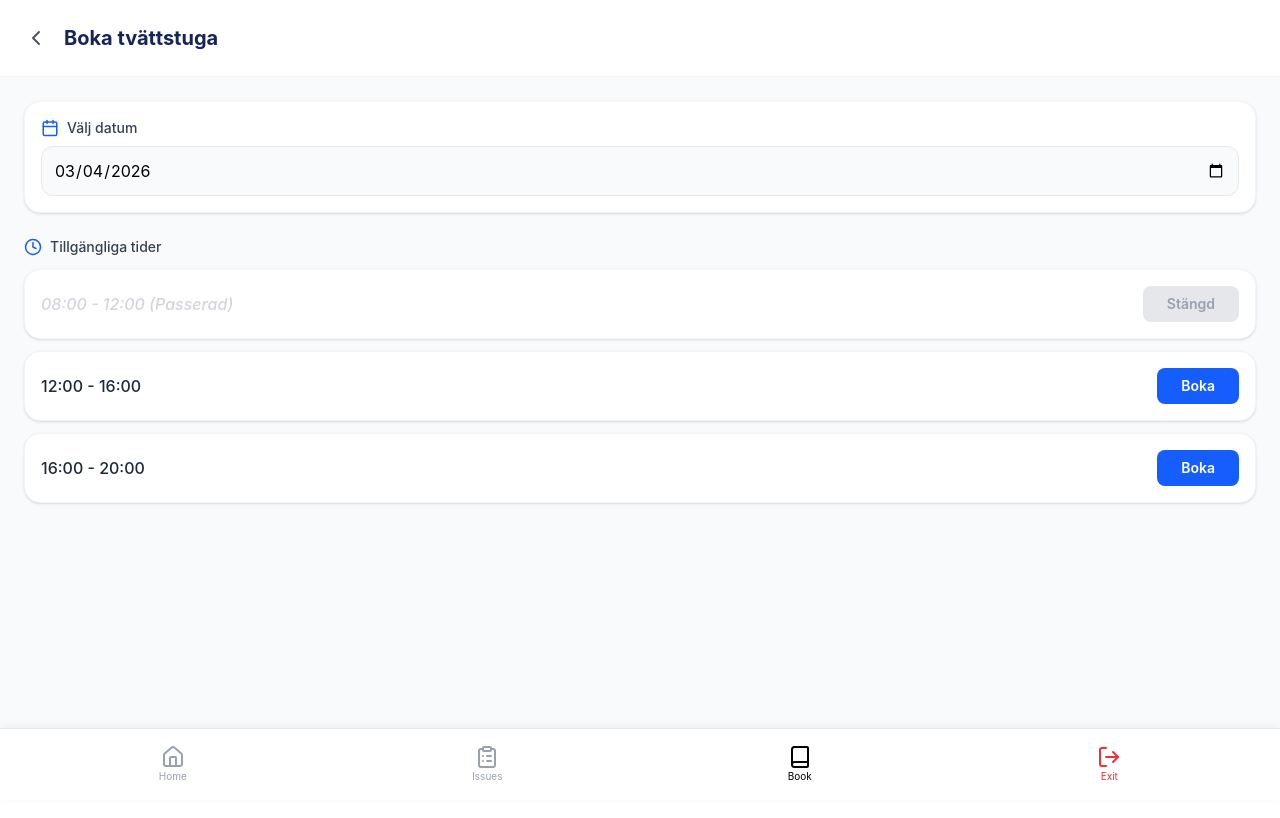
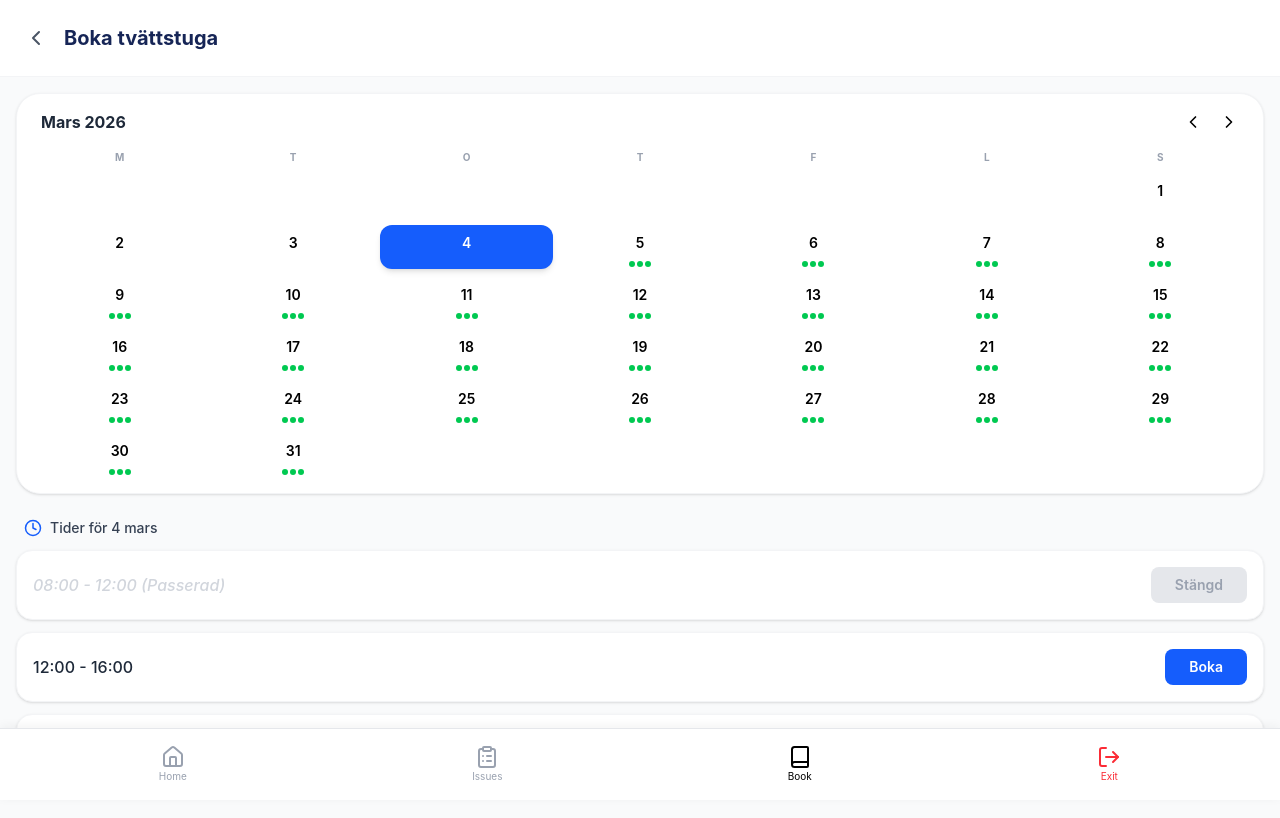
Before and after one commit to Leoslek/Fasitghet, a React (Vite) app in the folder my-react-app/: page /booking in a window 1280 px wide. Shown: the top 818 px of the page. Built offline with nearby package versions, Linux system fonts and the light colour scheme; no server answers; the database is empty.

Commit message:
Ny look på Booking

```diff
--- a/my-react-app/src/BookingPage.jsx
+++ b/my-react-app/src/BookingPage.jsx
@@ -1,15 +1,16 @@
-import React, { useState, useEffect } from 'react';
-import { Calendar as CalendarIcon, Clock, ChevronLeft, CheckCircle2 } from 'lucide-react';
+import React, { useState, useEffect, useCallback } from 'react';
+import { Clock, ChevronLeft, ChevronRight, CheckCircle2 } from 'lucide-react';
 import { Link } from 'react-router-dom';
 import { supabase } from './supabaseClient';
 import BottomNav from './BottomNav';
 
 const BookingPage = () => {
+  const [viewDate, setViewDate] = useState(new Date());
   const [selectedDate, setSelectedDate] = useState(new Date().toISOString().split('T')[0]);
   const [loading, setLoading] = useState(false);
   const [showStatus, setShowStatus] = useState({ show: false, message: '', type: '' });
   const [userId, setUserId] = useState(null);
-  const [existingBookings, setExistingBookings] = useState([]);
+  const [monthBookings, setMonthBookings] = useState([]);
 
   const slots = [
     { start: "08:00", end: "12:00" },
@@ -17,59 +18,99 @@ const BookingPage = () => {
     { start: "16:00", end: "20:00" }
   ];
 
-  const isTimePast = (slotStart) => {
+  // Hjälpfunktion för att kolla dåtid
+  const isTimePast = (dateStr, slotStart) => {
     const now = new Date();
     const today = now.toISOString().split('T')[0];
-    if (selectedDate < today) return true;
-    if (selectedDate === today) {
+    if (dateStr < today) return true;
+    if (dateStr === today) {
       const [hour] = slotStart.split(':');
       return now.getHours() >= parseInt(hour);
     }
     return false;
   };
 
+  // Hämta bokningar för vyn (memoized för att slippa ESLint-varning)
+  const fetchMonthStatus = useCallback(async () => {
+    const firstDay = new Date(viewDate.getFullYear(), viewDate.getMonth(), 1).toISOString();
+    const lastDay = new Date(viewDate.getFullYear(), viewDate.getMonth() + 1, 0, 23, 59, 59).toISOString();
+
+    const { data, error } = await supabase
+      .from('bookings')
+      .select('id, start_time, user_id')
+      .eq('resource_id', '1353191a-15fa-4900-9c94-bdff49f45c69')
+      .eq('status', 'confirmed')
+      .gte('start_time', firstDay)
+      .lte('start_time', lastDay);
+
+    if (error) console.error("Error:", error.message);
+    if (data) setMonthBookings(data);
+  }, [viewDate]);
+
   useEffect(() => {
-    const initPage = async () => {
-      const { data: { user }, error: userError } = await supabase.auth.getUser();
-      if (userError) console.error("Error fetching user:", userError.message);
+    const init = async () => {
+      const { data: { user } } = await supabase.auth.getUser();
       if (user) setUserId(user.id);
-      fetchBookings();
+      fetchMonthStatus();
     };
-    initPage();
-  }, [selectedDate]);
+    init();
+  }, [fetchMonthStatus]);
 
-  const fetchBookings = async () => {
-    const { data, error: fetchError } = await supabase
-      .from('bookings')
-      .select('id, start_time, user_id') // Hämtar även id och vem som bokat
-      .eq('resource_id', '1353191a-15fa-4900-9c94-bdff49f45c69')
-      .eq('status', 'confirmed');
+  // Kalender-logik
+  const daysInMonth = new Date(viewDate.getFullYear(), viewDate.getMonth() + 1, 0).getDate();
+  const firstDayOfMonth = new Date(viewDate.getFullYear(), viewDate.getMonth(), 1).getDay();
+  const days = Array.from({ length: daysInMonth }, (_, i) => i + 1);
+  const blanks = Array.from({ length: firstDayOfMonth === 0 ? 6 : firstDayOfMonth - 1 }, (_, i) => i);
 
-    if (fetchError) console.error("Error fetching bookings:", fetchError.message);
-    if (data) setExistingBookings(data);
+ const getDots = (day) => {
+  const dateStr = `${viewDate.getFullYear()}-${String(viewDate.getMonth() + 1).padStart(2, "0")}-${String(day).padStart(2, "0")}`;
+
+  // 1. Hitta bokningar för just denna dag från vår monthBookings-lista
+  const dayBookings = monthBookings.filter((b) => b.start_time.startsWith(dateStr));
+
+  // 2. Räkna hur många slots som faktiskt GÅR att boka (inte bokade OCH inte passerade)
+  const availableCount = slots.reduce((acc, slot) => {
+    const isBooked = dayBookings.some(b => b.start_time.includes(`T${slot.start}`));
+    const isPast = isTimePast(dateStr, slot.start);
+
+    // Om den inte är bokad och inte har passerat, så är den tillgänglig
+    return (!isBooked && !isPast) ? acc + 1 : acc;
+  }, 0);
+
+  // 3. Bestäm färg/visning baserat på faktiskt tillgängliga tider
+  if (availableCount === 0) return null; // Inga bokningsbara tider kvar
+
+  let dotColor = "bg-green-500";
+  if (availableCount === 2) dotColor = "bg-orange-400";
+  if (availableCount === 1) dotColor = "bg-red-500";
+
+  return (
+    <div className="flex gap-0.5 justify-center mt-1">
+      {Array.from({ length: availableCount }, (_, i) => (
+        <div key={i} className={`w-1.5 h-1.5 ${dotColor} rounded-full`}></div>
+      ))}
+    </div>
+  );
 };
 
   const handleBook = async (slot) => {
-    if (!userId || isTimePast(slot.start)) return;
+    if (!userId || isTimePast(selectedDate, slot.start)) return;
     setLoading(true);
     const startTime = `${selectedDate}T${slot.start}:00`;
     const endTime = `${selectedDate}T${slot.end}:00`;
 
     try {
-      const { error: insertError } = await supabase
-        .from('bookings')
-        .insert([{
+      const { error } = await supabase.from('bookings').insert([{
           resource_id: '1353191a-15fa-4900-9c94-bdff49f45c69',
           user_id: userId,
           start_time: startTime,
           end_time: endTime,
           status: 'confirmed'
       }]);
-      if (insertError) throw insertError;
+      if (error) throw error;
       setShowStatus({ show: true, message: 'Bokning bekräftad!', type: 'success' });
-      fetchBookings();
+      fetchMonthStatus();
     } catch (err) {
-      console.error("Booking failed:", err.message);
       setShowStatus({ show: true, message: 'Kunde inte boka.', type: 'error' });
     } finally {
       setLoading(false);
@@ -77,20 +118,14 @@ const BookingPage = () => {
     }
   };
 
-  // NY FUNKTION: Hantera avbokning
   const handleCancel = async (bookingId) => {
     setLoading(true);
     try {
-      const { error } = await supabase
-        .from('bookings')
-        .delete()
-        .eq('id', bookingId);
-
+      const { error } = await supabase.from('bookings').delete().eq('id', bookingId);
       if (error) throw error;
       setShowStatus({ show: true, message: 'Bokningen avbokad.', type: 'success' });
-      fetchBookings();
+      fetchMonthStatus();
     } catch (err) {
-      console.error("Cancel failed:", err.message);
       setShowStatus({ show: true, message: 'Kunde inte avboka.', type: 'error' });
     } finally {
       setLoading(false);
@@ -99,74 +134,75 @@ const BookingPage = () => {
   };
 
   return (
-    <div className="min-h-screen bg-gray-50 pb-10">
+    <div className="min-h-screen bg-gray-50 pb-20">
       {showStatus.show && (
-        <div className={`fixed top-4 left-4 right-4 p-4 rounded-xl shadow-lg flex items-center gap-3 z-50 animate-in fade-in slide-in-from-top-4 ${
-          showStatus.type === 'success' ? 'bg-green-600 text-white' : 'bg-red-600 text-white'
-        }`}>
+        <div className={`fixed top-4 left-4 right-4 p-4 rounded-xl shadow-lg flex items-center gap-3 z-50 ${showStatus.type === 'success' ? 'bg-green-600' : 'bg-red-600'} text-white`}>
           {showStatus.type === 'success' && <CheckCircle2 size={24} />}
           <p className="font-medium">{showStatus.message}</p>
         </div>
       )}
 
       <header className="p-6 bg-white border-b border-gray-100 flex items-center gap-4">
-        <Link to="/dashboard" className="text-gray-600 hover:text-blue-900 transition-colors">
-          <ChevronLeft size={24} />
-        </Link>
+        <Link to="/dashboard" className="text-gray-600 hover:text-blue-900"><ChevronLeft size={24} /></Link>
         <h1 className="text-xl font-bold text-blue-950">Boka tvättstuga</h1>
       </header>
 
-      <main className="p-6 space-y-6">
-        <section className="bg-white p-4 rounded-2xl shadow-sm border border-gray-100">
-          <label className="flex text-sm font-medium text-gray-700 mb-2 items-center gap-2">
-            <CalendarIcon size={18} className="text-blue-600" /> Välj datum
-          </label>
-          <input
-            type="date"
-            min={new Date().toISOString().split('T')[0]}
-            className="w-full p-3 bg-gray-50 border border-gray-200 rounded-xl focus:ring-2 focus:ring-blue-500 outline-none transition-all"
-            value={selectedDate}
-            onChange={(e) => setSelectedDate(e.target.value)}
-          />
+      <main className="p-4 space-y-6">
+        <section className="bg-white p-4 rounded-3xl shadow-sm border border-gray-100">
+          <div className="flex justify-between items-center mb-4 px-2">
+            <h2 className="font-bold text-gray-800 capitalize">
+              {viewDate.toLocaleString('sv-SE', { month: 'long', year: 'numeric' })}
+            </h2>
+            <div className="flex gap-4">
+              <button onClick={() => setViewDate(new Date(viewDate.setMonth(viewDate.getMonth() - 1)))}><ChevronLeft size={20}/></button>
+              <button onClick={() => setViewDate(new Date(viewDate.setMonth(viewDate.getMonth() + 1)))}><ChevronRight size={20}/></button>
+            </div>
+          </div>
+
+          <div className="grid grid-cols-7 text-center mb-2">
+            {['M', 'T', 'O', 'T', 'F', 'L', 'S'].map(d => <span key={d} className="text-[10px] font-bold text-gray-400">{d}</span>)}
+          </div>
+
+          <div className="grid grid-cols-7 gap-y-2">
+            {blanks.map(b => <div key={`b-${b}`}></div>)}
+            {days.map(day => {
+                const dateStr = `${viewDate.getFullYear()}-${String(viewDate.getMonth() + 1).padStart(2, '0')}-${String(day).padStart(2, '0')}`;
+                const isSelected = selectedDate === dateStr;
+                return (
+                  <button
+                    key={day}
+                    onClick={() => setSelectedDate(dateStr)}
+                    className={`relative flex flex-col items-center py-2 rounded-xl transition-all ${isSelected ? 'bg-blue-600 text-white shadow-md' : 'hover:bg-gray-50'}`}
+                  >
+                    <span className="text-sm font-semibold">{day}</span>
+                    <div className="flex gap-0.5 mt-1 h-1">{!isSelected && getDots(day)}</div>
+                  </button>
+                )
+            })}
+          </div>
         </section>
 
         <section className="space-y-3">
-          <h2 className="text-sm font-medium text-gray-700 flex items-center gap-2">
-            <Clock size={18} className="text-blue-600" /> Tillgängliga tider
+          <h2 className="text-sm font-medium text-gray-700 flex items-center gap-2 px-2">
+            <Clock size={18} className="text-blue-600" />
+            Tider för {new Date(selectedDate).toLocaleDateString('sv-SE', { day: 'numeric', month: 'long' })}
           </h2>
+
           {slots.map((slot, index) => {
-            // Hitta om det finns en bokning för denna tid
-            const bookingForSlot = existingBookings.find(b =>
-              b.start_time.includes(`${selectedDate}T${slot.start}`)
-            );
-
-            const isBooked = !!bookingForSlot;
-            const isMine = isBooked && bookingForSlot.user_id === userId;
-            const isPast = isTimePast(slot.start);
+            const booking = monthBookings.find(b => b.start_time.startsWith(`${selectedDate}T${slot.start}`));
+            const isMine = booking?.user_id === userId;
+            const isPast = isTimePast(selectedDate, slot.start);
 
             return (
               <div key={index} className="bg-white p-4 rounded-2xl shadow-sm border border-gray-100 flex justify-between items-center">
-                <span className={`font-medium ${isBooked || isPast ? 'text-gray-300 italic' : 'text-gray-800'}`}>
-                  {slot.start} - {slot.end} {isMine ? "(Din bokning)" : isBooked ? "(Upptagen)" : isPast ? "(Passerad)" : ""}
+                <span className={`font-medium ${booking || isPast ? 'text-gray-300 italic' : 'text-gray-800'}`}>
+                  {slot.start} - {slot.end} {isMine ? "(Din tid)" : booking ? "(Bokad)" : isPast ? "(Passerad)" : ""}
                 </span>
-
                 {isMine ? (
-                  <button
-                    onClick={() => handleCancel(bookingForSlot.id)}
-                    disabled={loading}
-                    className="bg-red-100 text-red-600 px-4 py-2 rounded-lg text-sm font-semibold hover:bg-red-200 transition-all"
-                  >
-                    Avboka
-                  </button>
+                  <button onClick={() => handleCancel(booking.id)} disabled={loading} className="bg-red-100 text-red-600 px-4 py-2 rounded-lg text-sm font-semibold">Avboka</button>
                 ) : (
-                  <button
-                    onClick={() => handleBook(slot)}
-                    disabled={loading || isBooked || isPast}
-                    className={`${
-                      isBooked || isPast ? 'bg-gray-200 text-gray-400 cursor-not-allowed' : 'bg-blue-600 text-white hover:bg-blue-700 active:scale-95'
-                    } px-6 py-2 rounded-lg text-sm font-semibold transition-all`}
-                  >
-                    {isBooked ? 'Upptagen' : isPast ? 'Stängd' : loading ? 'Bokar...' : 'Boka'}
+                  <button onClick={() => handleBook(slot)} disabled={loading || booking || isPast} className={`${booking || isPast ? 'bg-gray-200 text-gray-400' : 'bg-blue-600 text-white'} px-6 py-2 rounded-lg text-sm font-semibold`}>
+                    {booking ? 'Bokad' : isPast ? 'Stängd' : loading ? '...' : 'Boka'}
                   </button>
                 )}
               </div>
```
Lines whose indentation alone changed are shown as unchanged.
